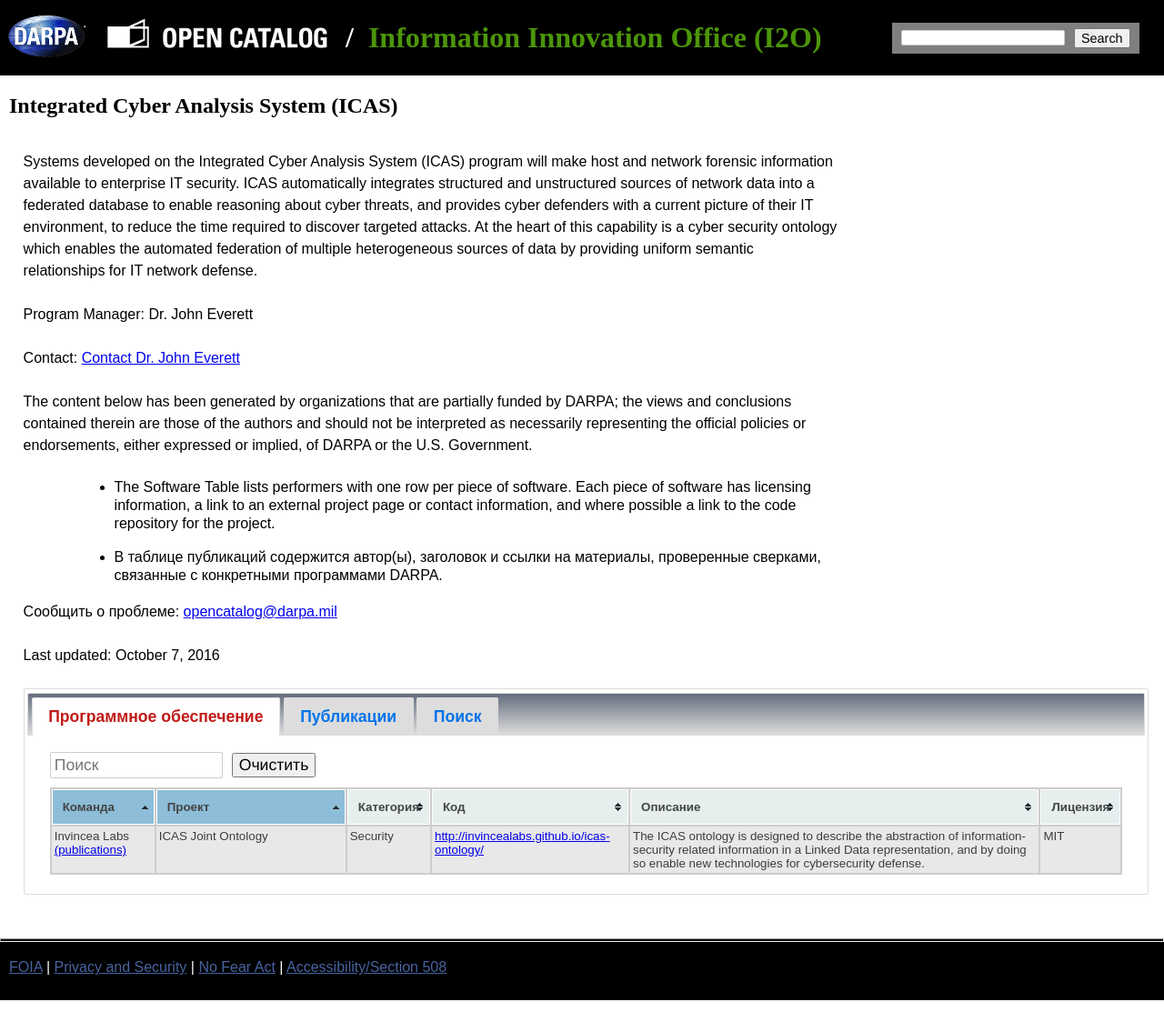
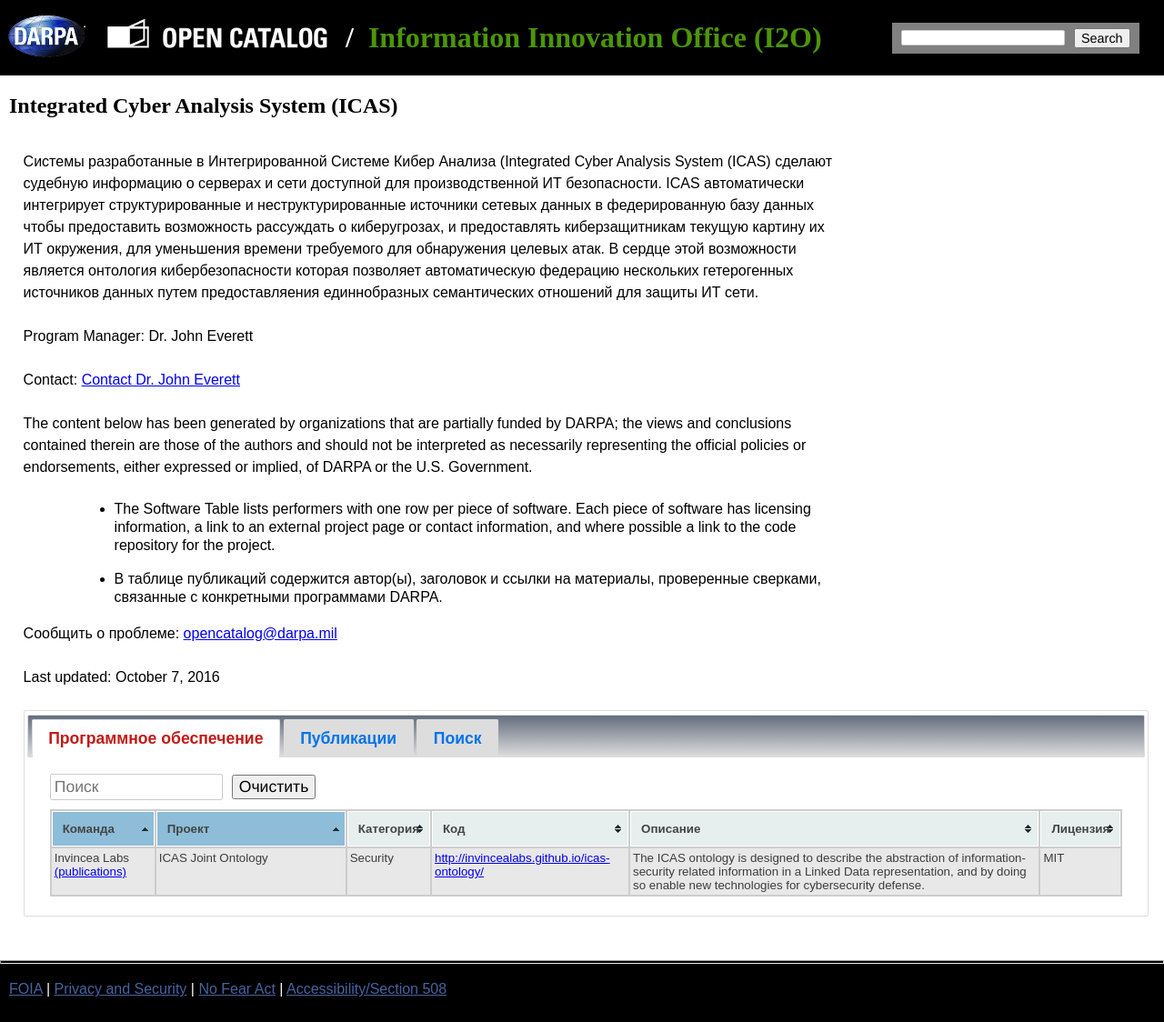
Before and after one commit to kant2002/darpa-ru, a Jekyll site: the page built from ru/ICAS.html, in a window 1280 px wide. Shown: the whole page at 91% size. Built offline with Jekyll 4.4.1, drawn with Linux system fonts in a browser that asks for light colours; before the commit the page ends 1100 px from its top, so only the background shows below that.

Commit message:
New translations ICAS.html (Russian)

```diff
--- a/ru/ICAS.html
+++ b/ru/ICAS.html
@@ -5,7 +5,11 @@
 ---
 <h2><a href='http://www.darpa.mil/program/integrated-cyber-analysis-system' class='programlink'>Integrated Cyber Analysis System (ICAS)</a></h2>
 <div class='left-paragraph'>
-    <p>Systems developed on the Integrated Cyber Analysis System (ICAS) program will make host and network forensic information available to enterprise IT security. ICAS automatically integrates structured and unstructured sources of network data into a federated database to enable reasoning about cyber threats, and provides cyber defenders with a current picture of their IT environment, to reduce the time required to discover targeted attacks. At the heart of this capability is a cyber security ontology which enables the automated federation of multiple heterogeneous sources of data by providing uniform semantic relationships for IT network defense.
+    <p>Системы разработанные в Интегрированной Системе Кибер Анализа (Integrated Cyber Analysis System (ICAS) сделают судебную информацию
+ о серверах и сети доступной для производственной ИТ безопасности. ICAS автоматически интегрирует структурированные и неструктурированные источники сетевых данных в федерированную базу данных чтобы предоставить возможность
+ рассуждать о киберугрозах, и предоставлять киберзащитникам текущую картину их ИТ окружения, для уменьшения времени требуемого для
+ обнаружения целевых атак. В сердце этой возможности является онтология кибербезопасности которая позволяет автоматическую федерацию
+ нескольких гетерогенных источников данных путем предоставляения единнобразных семантических отношений для защиты ИТ сети.
 
     <p>
     <p>Program Manager: <a href='http://www.darpa.mil/staff/dr-john-everett' class='programmanagerlink'>Dr. John Everett</a>
```
